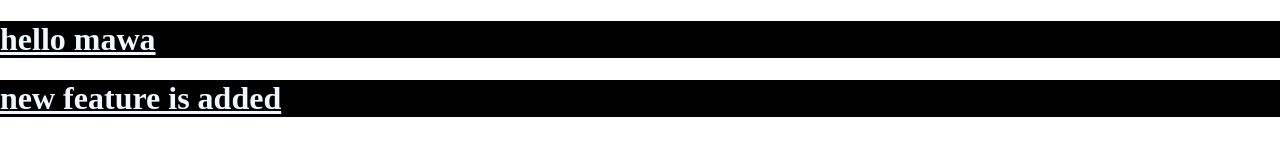
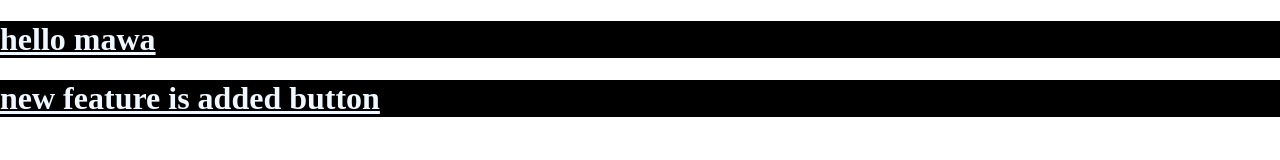
Before and after one commit to Irshad3786/secondrepo, a plain HTML site: page index.html in a window 1280 px wide. Drawn offline with Linux system fonts and the light colour scheme.

```diff
--- a/index.html
+++ b/index.html
@@ -8,6 +8,6 @@
 </head>
 <body>
     <h1>hello mawa</h1>
-    <h1>new feature is added</h1>
+    <h1>new feature is added button</h1>
 </body>
 </html>
```
